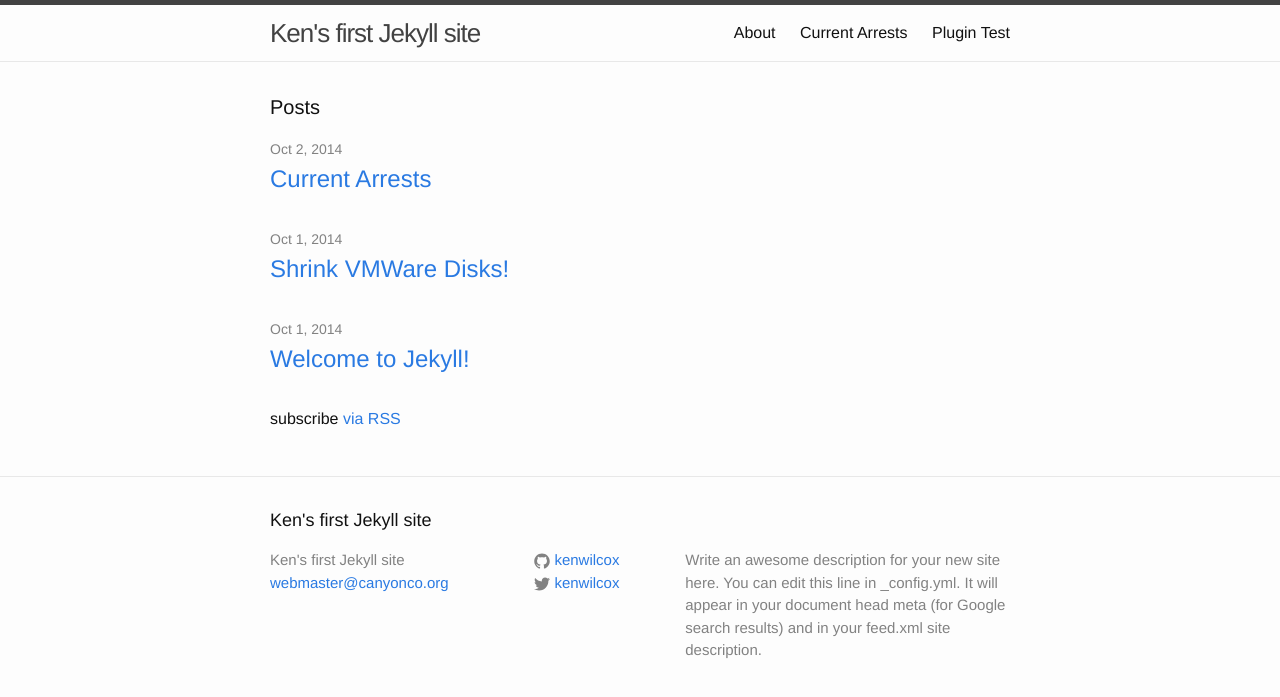
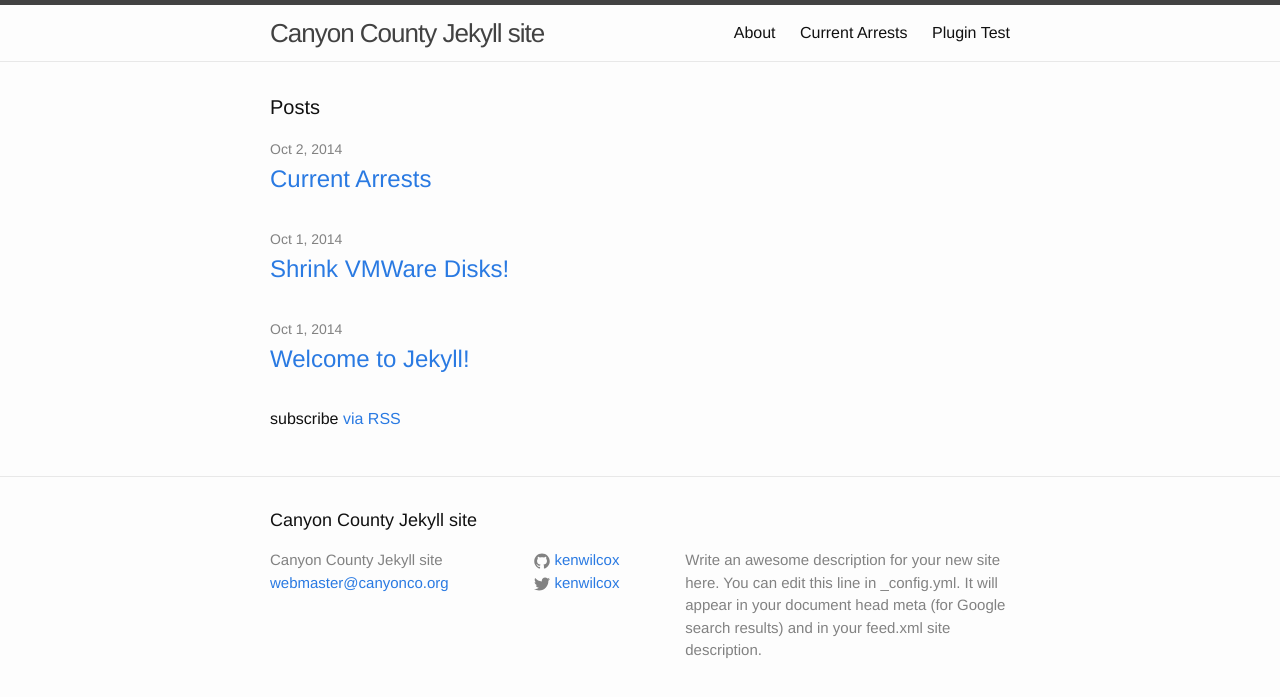
Before and after one commit to CanyonCounty/JekyllTest, a Jekyll site: the page built from index.html, in a window 1280 px wide. Shown: the top 697 px of the page. Built offline with Jekyll 4.4.1, drawn with Linux system fonts in a browser that asks for light colours.

Commit message:
updated config

```diff
--- a/_config.yml
+++ b/_config.yml
@@ -1,12 +1,12 @@
 # Site settings
-title: Ken's first Jekyll site
+title: Canyon County Jekyll site
 email: webmaster@canyonco.org
 description: > # this means to ignore newlines until "baseurl:"
   Write an awesome description for your new site here. You can edit this
   line in _config.yml. It will appear in your document head meta (for
   Google search results) and in your feed.xml site description.
 baseurl: "" # the subpath of your site, e.g. /blog/
-url: "http://yourdomain.com" # the base hostname & protocol for your site
+url: "http://ccjekyll.com" # the base hostname & protocol for your site
 twitter_username: kenwilcox
 github_username:  kenwilcox
 
```
